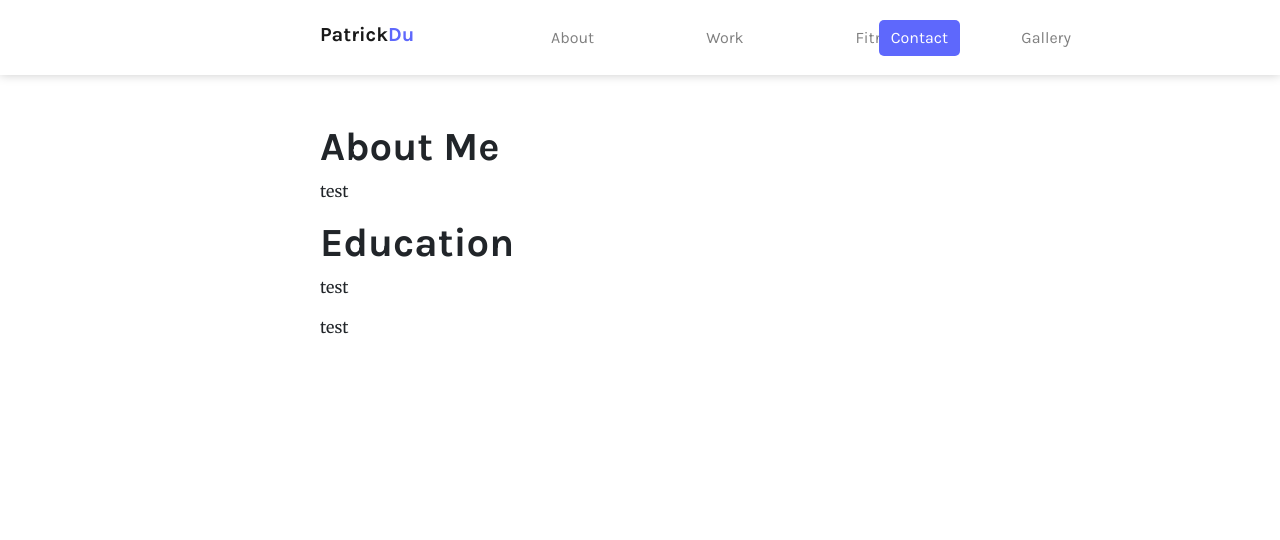
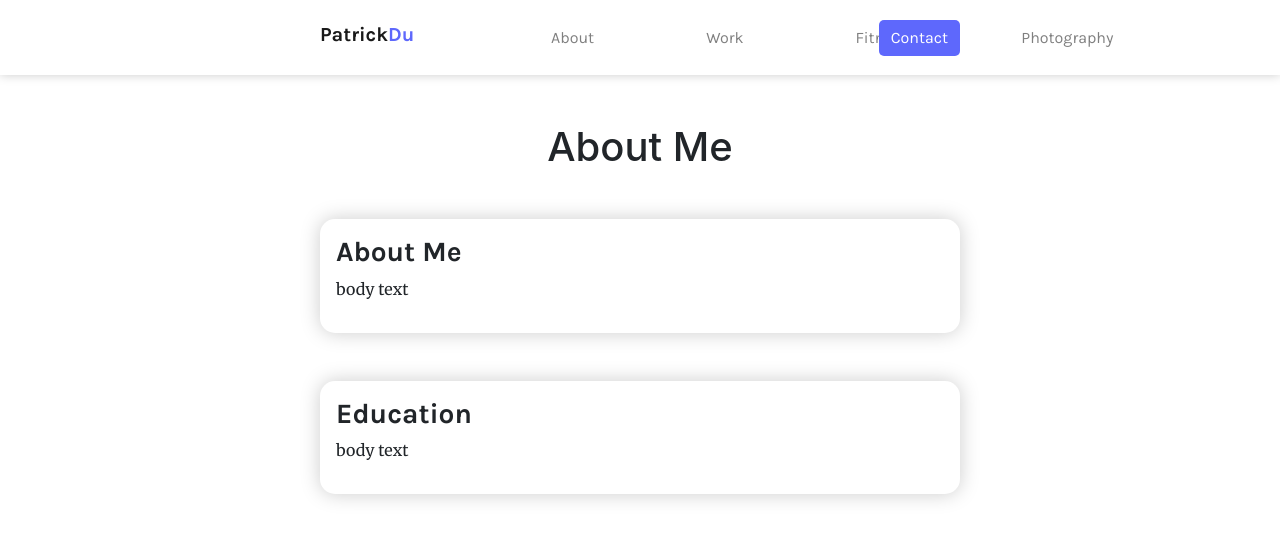
Before and after one commit to patrick-du/personal-website, a React (Create React App) app: page /about in a window 1280 px wide. Shown: the top 540 px of the page. Built offline with nearby package versions, Linux system fonts and the light colour scheme.

Commit message:
created components (fitness, pagetitle, photography, work, workbox)

```diff
--- a/src/App.css
+++ b/src/App.css
@@ -49,3 +49,11 @@
   color: white;
   border: none;
 }
+
+/* About Styles */
+.aboutBox {
+  width: 100%;
+  height: auto;
+  border-radius: 15px;
+  box-shadow: 0 0 20px #ccc;
+}
--- a/src/App.js
+++ b/src/App.js
@@ -3,6 +3,10 @@ import { BrowserRouter as Router, Route, Switch } from "react-router-dom";
 import "bootstrap/dist/css/bootstrap.min.css";
 import Nav from './components/layout/Nav';
 import About from './components/about/About';
+import Work from './components/work/Work';
+import Fitness from './components/fitness/Fitness';
+import Photography from './components/photography/Photography';
+
 import './App.css';
 
 class App extends Component {
@@ -14,9 +18,9 @@ class App extends Component {
           <Switch>
             <Route exact path="/"/>
             <Route exact path="/about" component={About} />
-            <Route exact path="/work" />
-            <Route exact path="/fitness" />
-            <Route exact path="/gallery" />
+            <Route exact path="/work" component={Work} />
+            <Route exact path="/fitness" component={Fitness} />
+            <Route exact path="/photography" component={Photography} />
           </Switch>
         </div>
       </Router>
--- a/src/components/about/About.js
+++ b/src/components/about/About.js
@@ -1,18 +1,15 @@
 import React from 'react';
-import PageTitle from '../PageTitle';
+import PageTitle from '../layout/PageTitle';
 import AboutBox from './AboutBox';
 
 const About = () => {
     return (
         <div className="container-fluid main-px mt-5">
-            <PageTitle/>
-            <AboutBox title="About Me" body="test"/>
-            <AboutBox title="Education" body="test"/>
-            <AboutBox title="" body="test"/>
+            <PageTitle pageName="About Me"/>
+            <AboutBox title="About Me" body="body text"/>
+            <AboutBox title="Education" body="body text"/>
         </div>
     )
 }
 
-
-
 export default About;
--- a/src/components/about/AboutBox.js
+++ b/src/components/about/AboutBox.js
@@ -4,8 +4,8 @@ class AboutBox extends Component {
     render(props) {
         const { title, body } = this.props
         return (
-            <div className="">
-                <h1 className="p-font bold">{title}</h1>
+            <div className="aboutBox my-5 p-3">
+                <h3 className="p-font bold">{title}</h3>
                 <p className="s-font reg">{body}</p>
             </div>
         );
--- /dev/null
+++ b/src/components/fitness/Fitness.js
@@ -0,0 +1,12 @@
+import React from 'react';
+import PageTitle from '../layout/PageTitle';
+
+const Fitness = () => {
+    return (
+        <div className="container-fluid main-px pt-5">
+            <PageTitle pageName="Fitness"/>
+        </div>
+    );
+}
+
+export default Fitness;
--- a/src/components/layout/Nav.js
+++ b/src/components/layout/Nav.js
@@ -21,7 +21,7 @@ const Nav = () => {
                             <a className="nav-link" href="/fitness">Fitness</a>
                         </li>
                         <li className="nav-item mx-5">
-                            <a className="nav-link" href="/gallery">Gallery</a>
+                            <a className="nav-link" href="/photography">Photography</a>
                         </li>
                     </ul>
                 </div>
--- a/src/components/PageTitle.js
+++ b/src/components/layout/PageTitle.js
@@ -1,12 +1,12 @@
 import React from 'react';
 
-const PageTitle = () => {
+const PageTitle = (props) => {
+    const { pageName } = props
     return (
         <div className="text-center">
-
+            <h1>{pageName}</h1>
         </div>
     )
 }
 
-
 export default PageTitle;
--- /dev/null
+++ b/src/components/photography/Photography.js
@@ -0,0 +1,12 @@
+import React from 'react';
+import PageTitle from '../layout/PageTitle';
+
+const Photography = () => {
+    return (
+        <div className="container-fluid main-px mt-5">
+            <PageTitle pageName="Discover, create, edit"/>
+        </div>
+    );
+}
+
+export default Photography;
--- /dev/null
+++ b/src/components/work/Work.js
@@ -0,0 +1,12 @@
+import React from 'react';
+import PageTitle from '../layout/PageTitle'
+
+const Work = () => {
+    return (
+        <div className="container-fluid main-px mt-5">
+            <PageTitle pageName="Work"/>
+        </div>
+    );
+}
+
+export default Work;
```
Also changed, not shown: src/components/work/WorkBox.js (added).
